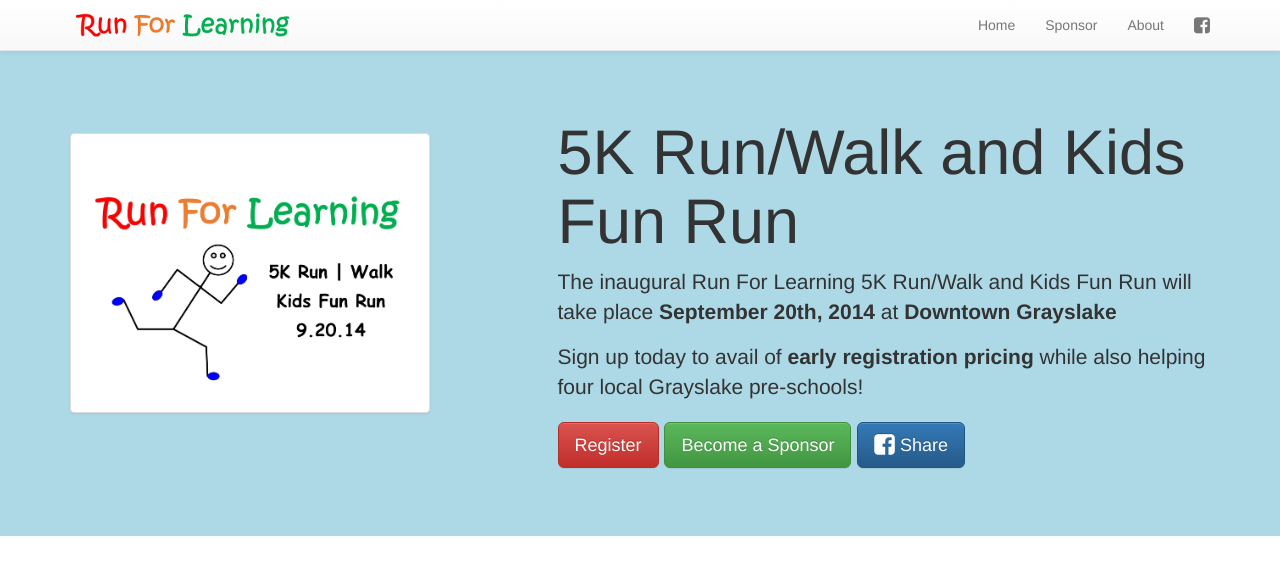
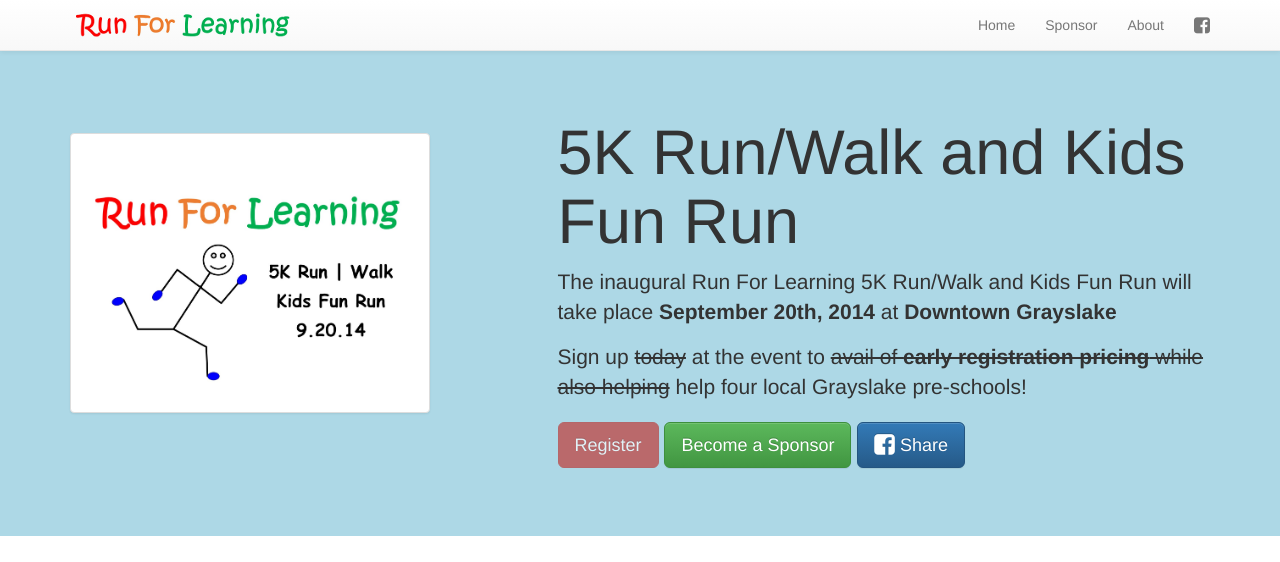
Before and after one commit to runforlearning/runforlearning.github.io, a Jekyll site: the page built from index.html, in a window 1280 px wide and 900 px high, cut to the strip 0-562 px from the top of the window. Built offline with Jekyll 4.4.1, drawn with Linux system fonts in a browser that asks for light colours; nearby versions of some CDN libraries.

Commit message:
No longer can register online

```diff
--- a/_config.yml
+++ b/_config.yml
@@ -12,7 +12,7 @@
 
 registration_vendor_url: "www.signmeup.com/101582"
 
-registration_link: '<a href="http://www.signmeup.com/101582" class="btn btn-danger btn-lg" target="_blank">Register</a>'
+registration_link: '<a href="http://www.signmeup.com/101582" class="btn btn-danger btn-lg" disabled="disabled" target="_blank">Register</a>'
 
 sponsor_link: '<a href ="/sponsor.html" class="btn btn-success btn-lg">Become a Sponsor</a>'
 
--- a/index.html
+++ b/index.html
@@ -20,7 +20,7 @@
       <div class="col-md-7 col-md-offset-1">
         <h1>{{site.short_name}}</h1>
         <p>The inaugural {{site.name}} will take place <strong>September 20th, 2014</strong> at <strong>Downtown Grayslake</strong></p>
-        <p>Sign up today to avail of <strong>early registration pricing</strong> while also helping four local Grayslake pre-schools!</p>
+        <p>Sign up <s>today</s> at the event to <s>avail of <strong>early registration pricing</strong> while also helping</s> help four local Grayslake pre-schools!</p>
         <p>
           {{site.registration_link}}
           {{site.sponsor_link}}
```
